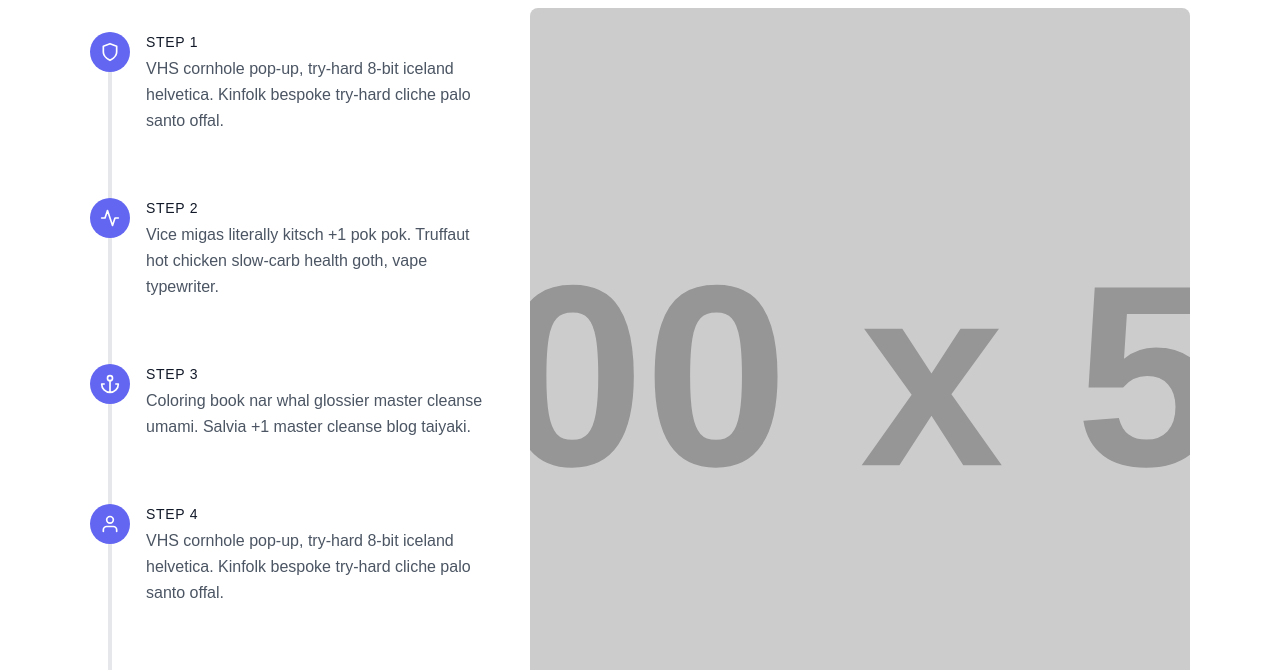
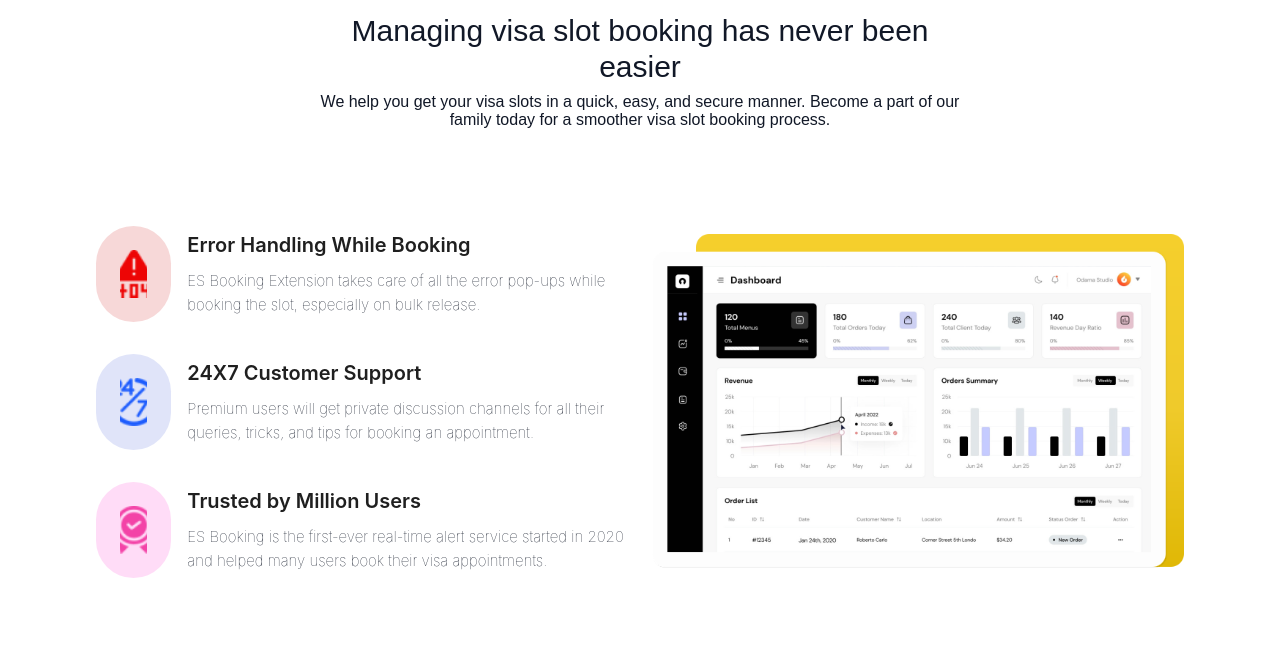
Before and after one commit to syedalirazazaidi/bookingslot, a Gatsby site: page / in a window 1280 px wide. Shown: the part 3463-4133 px from the top of the page. Built offline with nearby package versions, Linux system fonts and the light colour scheme; Gatsby itself is replaced by a stand-in of ours; placeholder pictures from the web are drawn by us.

Commit message:
add new component named management component

```diff
--- a/src/components/booking/Management.tsx
+++ b/src/components/booking/Management.tsx
@@ -1,155 +1,128 @@
-import React from 'react'
+import React from 'react';
+import { Row, Col, Typography, Button } from 'antd';
+import { StaticImage } from 'gatsby-plugin-image';
+
+const { Title, Text } = Typography;
 
 export default function Management() {
-    return (
-        <section className="text-gray-600 body-font">
-  <div className="container px-5 py-24 mx-auto flex flex-wrap">
-    <div className="flex flex-wrap w-full">
-      <div className="lg:w-2/5 md:w-1/2 md:pr-10 md:py-6">
-        <div className="flex relative pb-12">
-          <div className="h-full w-10 absolute inset-0 flex items-center justify-center">
-            <div className="h-full w-1 bg-gray-200 pointer-events-none" />
+  return (
+    <section className="py-12 bg-white">
+      <div className="px-6 lg:px-24 mx-auto">
+        <div className="flex flex-col items-center text-center w-full md:w-3/5 mb-20 mx-auto">
+          <div className="flex justify-center">
+            <h3 className="text-lg font-semibold text-[#1A0681]">
+              Our Features
+            </h3>
           </div>
-          <div className="flex-shrink-0 w-10 h-10 rounded-full bg-indigo-500 inline-flex items-center justify-center text-white relative z-10">
-            <svg
-              fill="none"
-              stroke="currentColor"
-              strokeLinecap="round"
-              strokeLinejoin="round"
-              strokeWidth={2}
-              className="w-5 h-5"
-              viewBox="0 0 24 24"
-            >
-              <path d="M12 22s8-4 8-10V5l-8-3-8 3v7c0 6 8 10 8 10z" />
-            </svg>
-          </div>
-          <div className="flex-grow pl-4">
-            <h2 className="font-medium title-font text-sm text-gray-900 mb-1 tracking-wider">
-              STEP 1
-            </h2>
-            <p className="leading-relaxed">
-              VHS cornhole pop-up, try-hard 8-bit iceland helvetica. Kinfolk
-              bespoke try-hard cliche palo santo offal.
-            </p>
-          </div>
+          <h1 className="mt-4 sm:text-3xl text-2xl font-medium title-font mb-2 text-gray-900">
+            Managing visa slot booking has never been easier
+          </h1>
+          <p className=" text-[16px] font-thin text-gray-900 ">
+            We help you get your visa slots in a quick, easy, and secure manner.
+            Become a part of our family today for a smoother visa slot booking
+            process.
+          </p>
         </div>
-        <div className="flex relative pb-12">
-          <div className="h-full w-10 absolute inset-0 flex items-center justify-center">
-            <div className="h-full w-1 bg-gray-200 pointer-events-none" />
-          </div>
-          <div className="flex-shrink-0 w-10 h-10 rounded-full bg-indigo-500 inline-flex items-center justify-center text-white relative z-10">
-            <svg
-              fill="none"
-              stroke="currentColor"
-              strokeLinecap="round"
-              strokeLinejoin="round"
-              strokeWidth={2}
-              className="w-5 h-5"
-              viewBox="0 0 24 24"
-            >
-              <path d="M22 12h-4l-3 9L9 3l-3 9H2" />
-            </svg>
-          </div>
-          <div className="flex-grow pl-4">
-            <h2 className="font-medium title-font text-sm text-gray-900 mb-1 tracking-wider">
-              STEP 2
-            </h2>
-            <p className="leading-relaxed">
-              Vice migas literally kitsch +1 pok pok. Truffaut hot chicken
-              slow-carb health goth, vape typewriter.
-            </p>
-          </div>
-        </div>
-        <div className="flex relative pb-12">
-          <div className="h-full w-10 absolute inset-0 flex items-center justify-center">
-            <div className="h-full w-1 bg-gray-200 pointer-events-none" />
-          </div>
-          <div className="flex-shrink-0 w-10 h-10 rounded-full bg-indigo-500 inline-flex items-center justify-center text-white relative z-10">
-            <svg
-              fill="none"
-              stroke="currentColor"
-              strokeLinecap="round"
-              strokeLinejoin="round"
-              strokeWidth={2}
-              className="w-5 h-5"
-              viewBox="0 0 24 24"
-            >
-              <circle cx={12} cy={5} r={3} />
-              <path d="M12 22V8M5 12H2a10 10 0 0020 0h-3" />
-            </svg>
-          </div>
-          <div className="flex-grow pl-4">
-            <h2 className="font-medium title-font text-sm text-gray-900 mb-1 tracking-wider">
-              STEP 3
-            </h2>
-            <p className="leading-relaxed">
-              Coloring book nar whal glossier master cleanse umami. Salvia +1
-              master cleanse blog taiyaki.
-            </p>
-          </div>
-        </div>
-        <div className="flex relative pb-12">
-          <div className="h-full w-10 absolute inset-0 flex items-center justify-center">
-            <div className="h-full w-1 bg-gray-200 pointer-events-none" />
-          </div>
-          <div className="flex-shrink-0 w-10 h-10 rounded-full bg-indigo-500 inline-flex items-center justify-center text-white relative z-10">
-            <svg
-              fill="none"
-              stroke="currentColor"
-              strokeLinecap="round"
-              strokeLinejoin="round"
-              strokeWidth={2}
-              className="w-5 h-5"
-              viewBox="0 0 24 24"
-            >
-              <path d="M20 21v-2a4 4 0 00-4-4H8a4 4 0 00-4 4v2" />
-              <circle cx={12} cy={7} r={4} />
-            </svg>
-          </div>
-          <div className="flex-grow pl-4">
-            <h2 className="font-medium title-font text-sm text-gray-900 mb-1 tracking-wider">
-              STEP 4
-            </h2>
-            <p className="leading-relaxed">
-              VHS cornhole pop-up, try-hard 8-bit iceland helvetica. Kinfolk
-              bespoke try-hard cliche palo santo offal.
-            </p>
-          </div>
-        </div>
-        <div className="flex relative">
-          <div className="flex-shrink-0 w-10 h-10 rounded-full bg-indigo-500 inline-flex items-center justify-center text-white relative z-10">
-            <svg
-              fill="none"
-              stroke="currentColor"
-              strokeLinecap="round"
-              strokeLinejoin="round"
-              strokeWidth={2}
-              className="w-5 h-5"
-              viewBox="0 0 24 24"
-            >
-              <path d="M22 11.08V12a10 10 0 11-5.93-9.14" />
-              <path d="M22 4L12 14.01l-3-3" />
-            </svg>
-          </div>
-          <div className="flex-grow pl-4">
-            <h2 className="font-medium title-font text-sm text-gray-900 mb-1 tracking-wider">
-              FINISH
-            </h2>
-            <p className="leading-relaxed">
-              Pitchfork ugh tattooed scenester echo park gastropub whatever
-              cold-pressed retro.
-            </p>
-          </div>
-        </div>
+
+        <Row gutter={[24, 24]} align="middle">
+          {/* Left Column - Features */}
+          <Col xs={24} md={12}>
+            <div className="space-y-8">
+              {/* Feature 1 */}
+              <Row gutter={16} align="middle">
+                {/* Column for the Image */}
+                <Col xs={6} md={4}>
+                  <div className="bg-[#F7D8D8] p-6 rounded-full flex justify-center items-center">
+                    <StaticImage
+                      src="../../images/error-icn.png"
+                      alt="Error Handling"
+                      layout="constrained"
+                      quality={100}
+                      className="object-cover w-12 h-12"
+                    />
+                  </div>
+                </Col>
+
+                {/* Column for the Text */}
+                <Col xs={18} md={20}>
+                  <Title level={4} className="text-black font-semibold">
+                    Error Handling While Booking
+                  </Title>
+                  <Text className="mt-2 text-[15px] font-thin text-gray-900">
+                    ES Booking Extension takes care of all the error pop-ups
+                    while booking the slot, especially on bulk release.
+                  </Text>
+                </Col>
+              </Row>
+
+              {/* Feature 2 */}
+              <Row gutter={16} align="middle">
+                {/* Column for the Image */}
+                <Col xs={6} md={4}>
+                  <div className="bg-[#E0E4F9] p-6 rounded-full flex justify-center items-center">
+                    <StaticImage
+                      src="../../images/24x7-icn.png"
+                      alt="24X7 Customer Support"
+                      layout="constrained"
+                      quality={100}
+                      className="object-cover w-12 h-12"
+                    />
+                  </div>
+                </Col>
+
+                {/* Column for the Text */}
+                <Col xs={18} md={20}>
+                  <Title level={4} className="text-black font-semibold">
+                    24X7 Customer Support
+                  </Title>
+                  <Text className="mt-2 text-[15px] font-thin text-gray-900">
+                    Premium users will get private discussion channels for all
+                    their queries, tricks, and tips for booking an appointment.
+                  </Text>
+                </Col>
+              </Row>
+
+              {/* Feature 3 */}
+              <Row gutter={16} align="middle">
+                {/* Column for the Image */}
+                <Col xs={6} md={4}>
+                  <div className="bg-[#FFDCF7] p-6 rounded-full flex justify-center items-center">
+                    <StaticImage
+                      src="../../images/trusted-icn.png"
+                      alt="Trusted by Million Users"
+                      layout="constrained"
+                      quality={100}
+                      className="object-cover w-12 h-12"
+                    />
+                  </div>
+                </Col>
+
+                {/* Column for the Text */}
+                <Col xs={18} md={20}>
+                  <Title level={4} className="text-black font-semibold">
+                    Trusted by Million Users
+                  </Title>
+                  <Text className="mt-2 text-[15px] font-thin text-gray-900">
+                    ES Booking is the first-ever real-time alert service started
+                    in 2020 and helped many users book their visa appointments.
+                  </Text>
+                </Col>
+              </Row>
+            </div>
+          </Col>
+
+          {/* Right Column - Image */}
+          <Col xs={24} md={12} className="text-center">
+            <StaticImage
+              src="../../images/app-img.png"
+              alt="App Image"
+              layout="constrained"
+              placeholder="blurred"
+              className="max-w-full"
+            />
+          </Col>
+        </Row>
       </div>
-      <img
-        className="lg:w-3/5 md:w-1/2 object-cover object-center rounded-lg md:mt-0 mt-12"
-        src="https://dummyimage.com/1200x500"
-        alt="step"
-      />
-    </div>
-  </div>
-</section>
-
-    )
+    </section>
+  );
 }
```
Also changed, not shown: src/images/24x7-icn.png (added), src/images/app-img-one.png (added), src/images/app-img.png (added), src/images/error-icn.png (added), src/images/trusted-icn.png (added).
